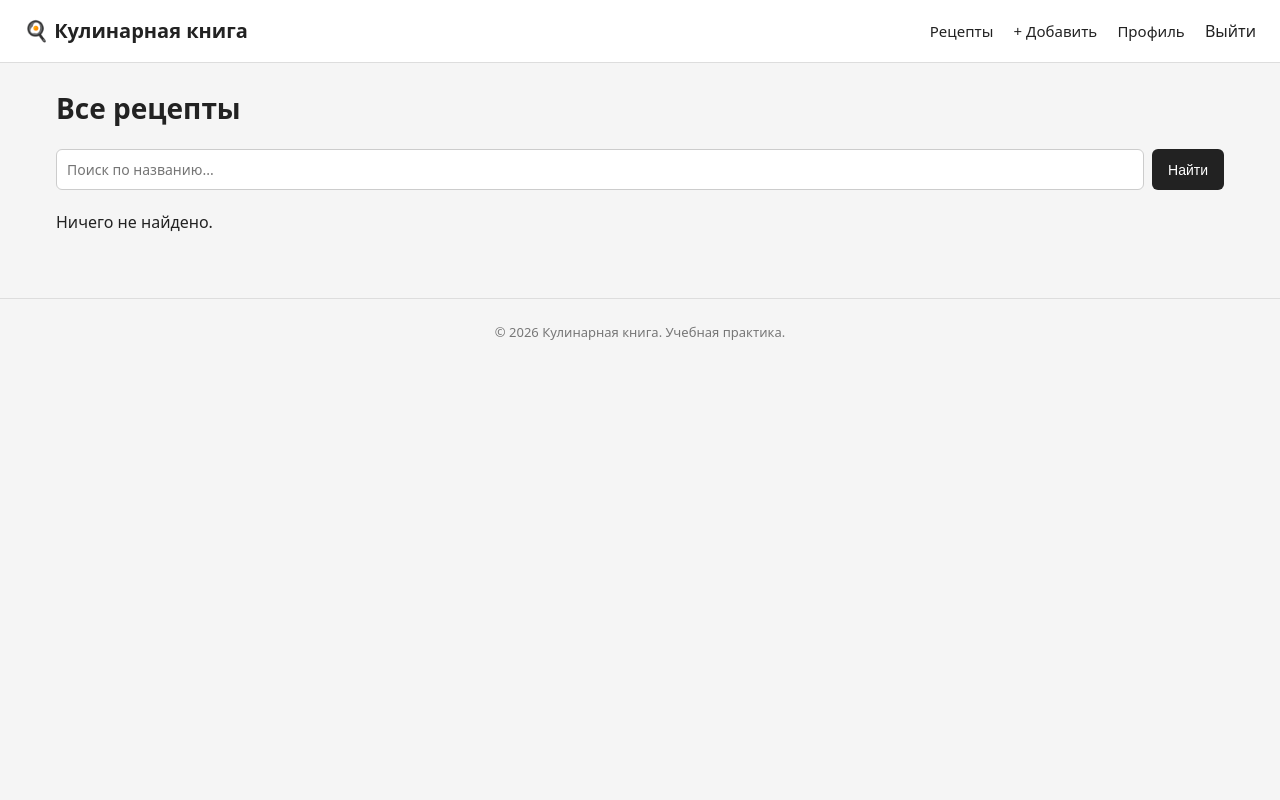
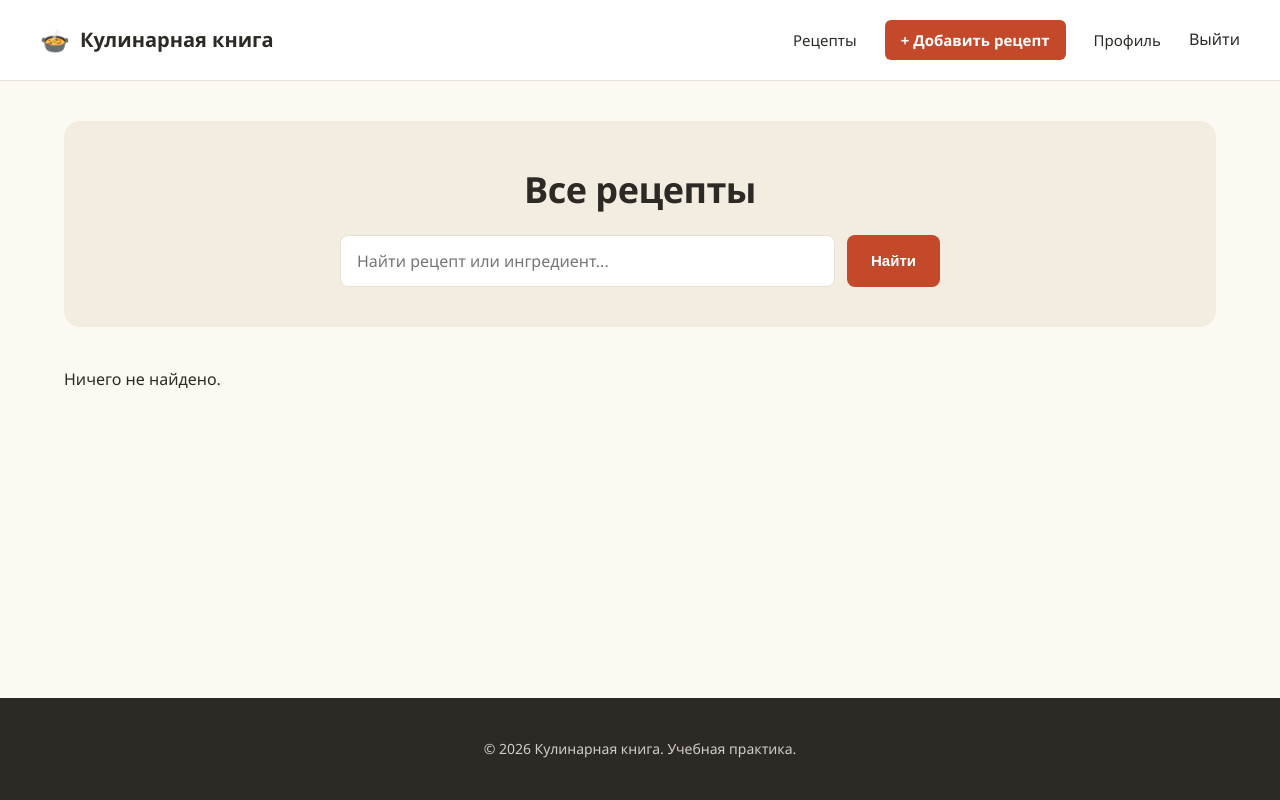
Before and after one commit to zavolzhskij-nikita/recipe-book, a Django app: page /recipes/ in a window 1280 px wide. Run offline with Django 5.2, Linux system fonts and the light colour scheme; the visitor is signed in with stand-in values (Sample User, id 1); data that the repository does not hold is empty.

Commit message:
Воскресенье: внедрение финального дизайна, сетки карточек и изображений

```diff
--- a/recipes/templates/base.html
+++ b/recipes/templates/base.html
@@ -9,19 +9,19 @@
 </head>
 <body>
   <header>
-    <a href="/" class="logo">🍳 Кулинарная книга</a>
+    <a href="/" class="logo">Кулинарная книга</a>
     <nav>
       <a href="/recipes/">Рецепты</a>
       {% if user.is_authenticated %}
-        <a href="/recipes/add/">+ Добавить</a>
+        <a href="/recipes/add/" class="btn-add">+ Добавить рецепт</a>
         <a href="/profile/">Профиль</a>
         <form method="post" action="{% url 'logout' %}" style="display:inline;">
           {% csrf_token %}
-          <button type="submit" style="background:none;border:none;color:#222;cursor:pointer;font:inherit;padding:0;margin-left:16px;">Выйти</button>
+          <button type="submit" style="background:none;border:none;color:var(--text-main);cursor:pointer;font:inherit;padding:0;font-weight:500;">Выйти</button>
         </form>
       {% else %}
         <a href="/login/">Войти</a>
-        <a href="/register/">Регистрация</a>
+        <a href="/register/" class="btn-add">Регистрация</a>
       {% endif %}
     </nav>
   </header>
--- a/recipes/templates/recipe_list.html
+++ b/recipes/templates/recipe_list.html
@@ -1,17 +1,28 @@
 {% extends 'base.html' %}
 {% block content %}
-<h1>Все рецепты</h1>
-<form method="get" class="search">
-  <input type="text" name="q" placeholder="Поиск по названию..." value="{{ q }}">
-  <button class="btn" type="submit">Найти</button>
-</form>
+<div style="background: #f3ede1; padding: 40px; border-radius: 16px; margin-bottom: 40px; text-align: center;">
+  <h1 style="margin-bottom: 16px;">Все рецепты</h1>
+  <form method="get" class="search" style="max-width: 600px; margin: 0 auto;">
+    <input type="text" name="q" placeholder="Найти рецепт или ингредиент..." value="{{ q }}">
+    <button class="btn" type="submit">Найти</button>
+  </form>
+</div>
 <div class="grid">
   {% for r in recipes %}
   <div class="card">
-    <h3>{{ r.title }}</h3>
-    <p>{{ r.description|truncatewords:15 }}</p>
-    <a href="/recipes/{{ r.id }}/" class="btn">Открыть</a>
+  <div style="height: 180px; margin-bottom: 16px; border-radius: 8px; overflow: hidden; background-color: #eaddcc; display: flex; align-items: center; justify-content: center;">
+    {% if r.image_url %}
+      <img src="{{ r.image_url }}" alt="{{ r.title }}" style="width: 100%; height: 100%; object-fit: cover;">
+    {% else %}
+      <!-- Заглушка, если нет фото -->
+      <span style="font-size: 48px; opacity: 0.5;">🍽️</span>
+    {% endif %}
   </div>
+
+  <h3>{{ r.title }}</h3>
+  <p>{{ r.description|truncatewords:15 }}</p>
+  <a href="{% url 'recipe_detail' r.id %}" class="btn">Открыть</a>
+</div>
   {% empty %}
   <p>Ничего не найдено.</p>
   {% endfor %}
--- a/static/css/style.css
+++ b/static/css/style.css
@@ -1,133 +1,194 @@
-/* Базовые настройки */
+/* ===== Переменные (Цвета из макета) ===== */
+:root {
+  --bg-color: #fcf9f2;       /* Теплый кремовый фон */
+  --text-main: #2d2a26;      /* Темно-серый (почти черный) */
+  --text-muted: #7a736a;     /* Серый для описаний */
+  --accent: #c4492b;         /* Терракотовый (кнопки, ссылки) */
+  --accent-hover: #a3391f;   /* Темный терракотовый */
+  --card-bg: #ffffff;        /* Белый для карточек */
+  --border-color: #e8e1d5;   /* Светло-бежевый для границ */
+  --tag-bg: #5a5a5a;         /* Темный для тегов */
+  --font-main: 'Segoe UI', system-ui, -apple-system, sans-serif;
+}
+
+/* ===== Базовые настройки ===== */
 * { margin: 0; padding: 0; box-sizing: border-box; }
 
 body {
-  font-family: system-ui, -apple-system, "Segoe UI", sans-serif;
-  background: #f5f5f5;
-  color: #222;
-  line-height: 1.5;
+  font-family: var(--font-main);
+  background-color: var(--bg-color);
+  color: var(--text-main);
+  line-height: 1.6;
+  min-height: 100vh;
+  display: flex;
+  flex-direction: column;
 }
 
-a { color: #222; text-decoration: none; }
-a:hover { text-decoration: underline; }
+main { flex: 1; }
+a { color: var(--accent); text-decoration: none; transition: color 0.2s; }
+a:hover { color: var(--accent-hover); }
 
-/* Шапка */
+/* ===== Шапка ===== */
 header {
   background: #fff;
-  border-bottom: 1px solid #ddd;
-  padding: 16px 24px;
+  padding: 20px 40px;
   display: flex;
   justify-content: space-between;
   align-items: center;
-  flex-wrap: wrap;
-  gap: 12px;
+  border-bottom: 1px solid var(--border-color);
 }
 
 header .logo {
   font-size: 20px;
   font-weight: 700;
+  color: var(--text-main);
+  display: flex;
+  align-items: center;
+  gap: 10px;
 }
 
+header .logo::before {
+  content: "🍲"; /* Иконка кастрюли как на макете */
+  font-size: 24px;
+}
+
+header nav { display: flex; align-items: center; gap: 28px; }
 header nav a {
-  margin-left: 16px;
+  color: var(--text-main);
+  font-weight: 500;
   font-size: 15px;
 }
+header nav a:hover { color: var(--accent); }
 
-/* Контейнер */
+/* Кнопка "Добавить рецепт" в шапке */
+header nav .btn-add {
+  background: var(--accent);
+  color: #fff;
+  padding: 8px 16px;
+  border-radius: 6px;
+  font-weight: 600;
+}
+header nav .btn-add:hover { background: var(--accent-hover); color: #fff; }
+
+/* ===== Контейнер ===== */
 .container {
   max-width: 1200px;
   margin: 0 auto;
-  padding: 24px 16px;
+  padding: 40px 24px;
+  width: 100%;
 }
 
-h1 { font-size: 28px; margin-bottom: 20px; }
-h2 { font-size: 22px; margin: 24px 0 12px; }
-
-/* Сетка карточек */
+/* ===== Сетка карточек ===== */
 .grid {
   display: grid;
   grid-template-columns: repeat(3, 1fr);
-  gap: 20px;
+  gap: 24px;
+  margin-top: 24px;
 }
 
 .card {
-  background: #fff;
-  border: 1px solid #ddd;
-  border-radius: 8px;
-  padding: 16px;
+  background: var(--card-bg);
+  border-radius: 16px;
+  padding: 24px;
+  box-shadow: 0 4px 12px rgba(0,0,0,0.04);
+  border: 1px solid var(--border-color);
+  transition: transform 0.2s, box-shadow 0.2s;
+  display: flex;
+  flex-direction: column;
 }
 
-.card h3 { font-size: 18px; margin-bottom: 8px; }
-.card p { font-size: 14px; color: #555; margin-bottom: 12px; }
+.card:hover {
+  transform: translateY(-4px);
+  box-shadow: 0 10px 24px rgba(0,0,0,0.08);
+}
 
-/* Кнопки */
+.card h3 {
+  font-size: 22px;
+  margin-bottom: 12px;
+  color: var(--text-main);
+  line-height: 1.3;
+}
+.card p {
+  font-size: 15px;
+  color: var(--text-muted);
+  margin-bottom: 24px;
+  flex: 1;
+}
+
+/* ===== Кнопки ===== */
 .btn {
   display: inline-block;
-  padding: 10px 16px;
-  background: #222;
+  padding: 12px 24px;
+  background: var(--accent);
   color: #fff;
   border: none;
-  border-radius: 6px;
+  border-radius: 8px;
   cursor: pointer;
-  font-size: 14px;
+  font-size: 15px;
+  font-weight: 600;
+  transition: background 0.2s, transform 0.1s;
+  text-align: center;
+  width: 100%; /* Кнопка на всю ширину карточки */
 }
 
-.btn:hover { background: #444; text-decoration: none; }
+.btn:hover { background: var(--accent-hover); color: #fff; }
+.btn:active { transform: scale(0.98); }
 
-/* Формы */
-input, textarea, select {
+/* Вторичная кнопка (для "Убрать" в профиле) */
+.btn-secondary { background: var(--text-muted); }
+.btn-secondary:hover { background: #5a5a5a; }
+
+/* ===== Формы и Поиск ===== */
+h1 { font-size: 36px; margin-bottom: 24px; letter-spacing: -0.5px; }
+h2 { font-size: 28px; margin: 32px 0 16px; }
+
+input, textarea {
   width: 100%;
-  padding: 10px;
-  margin-bottom: 12px;
-  border: 1px solid #ccc;
-  border-radius: 6px;
+  padding: 14px 16px;
+  margin-bottom: 16px;
+  border: 1px solid var(--border-color);
+  border-radius: 8px;
   font-family: inherit;
-  font-size: 14px;
+  font-size: 16px;
+  background: #fff;
+  transition: border-color 0.2s;
 }
 
-/* Поиск */
+input:focus, textarea:focus {
+  outline: none;
+  border-color: var(--accent);
+}
+
 .search {
   display: flex;
-  gap: 8px;
-  margin-bottom: 20px;
+  gap: 12px;
+  margin-bottom: 32px;
 }
-.search input { margin: 0; }
+.search input { margin: 0; flex: 1; }
+.search .btn { width: auto; }
 
-/* Подвал */
+/* ===== Подвал ===== */
 footer {
+  background: #2d2a26;
+  color: #d1cdc7;
   text-align: center;
-  padding: 24px;
-  color: #777;
-  font-size: 13px;
-  border-top: 1px solid #ddd;
-  margin-top: 40px;
+  padding: 40px 24px;
+  font-size: 14px;
+  margin-top: 64px;
 }
 
 /* ===== Адаптив ===== */
+@media (max-width: 900px) {
+  .grid { grid-template-columns: repeat(2, 1fr); }
+  header { padding: 16px 24px; }
+}
 
-/* 375px — мобильный (1 колонка) */
 @media (max-width: 600px) {
   .grid { grid-template-columns: 1fr; }
-  header { padding: 12px 16px; }
-  header nav a { margin-left: 10px; font-size: 14px; }
-  h1 { font-size: 22px; }
+  header { flex-direction: column; gap: 16px; }
+  header nav { flex-wrap: wrap; justify-content: center; gap: 16px; }
+  h1 { font-size: 28px; }
+  .container { padding: 24px 16px; }
+  .search { flex-direction: column; }
+  .search .btn { width: 100%; }
 }
-
-/* 960px — 2 колонки */
-@media (min-width: 601px) and (max-width: 1199px) {
-  .grid { grid-template-columns: repeat(2, 1fr); }
-}
-
-/* 1200px — 3 колонки (уже по умолчанию) */
-
-/* 1920px — контейнер шире, 3-4 колонки */
-@media (min-width: 1920px) {
-  .container { max-width: 1600px; padding: 40px 48px; }
-  .grid { grid-template-columns: repeat(3, 1fr); gap: 28px; }
-}
-
-/* 2560px — 4 колонки, контейнер ограничен */
-@media (min-width: 2560px) {
-  .container { max-width: 2000px; }
-  .grid { grid-template-columns: repeat(4, 1fr); gap: 32px; }
-}
```
Also changed, not shown: recipes/templates/home.html (+19 -4 lines).
